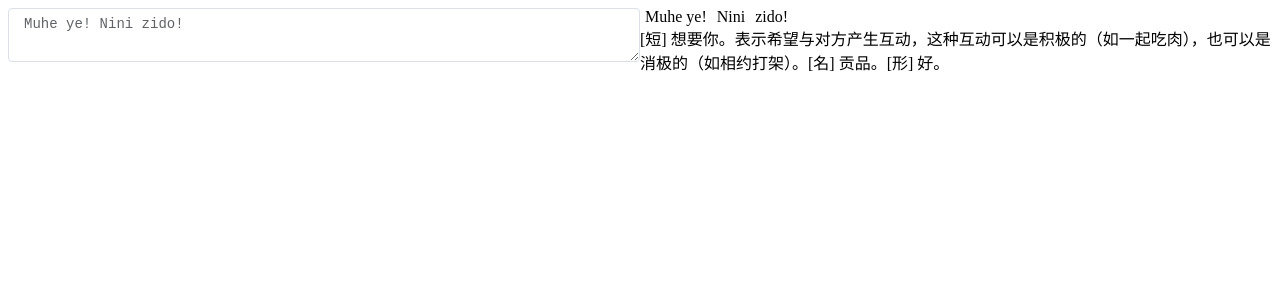
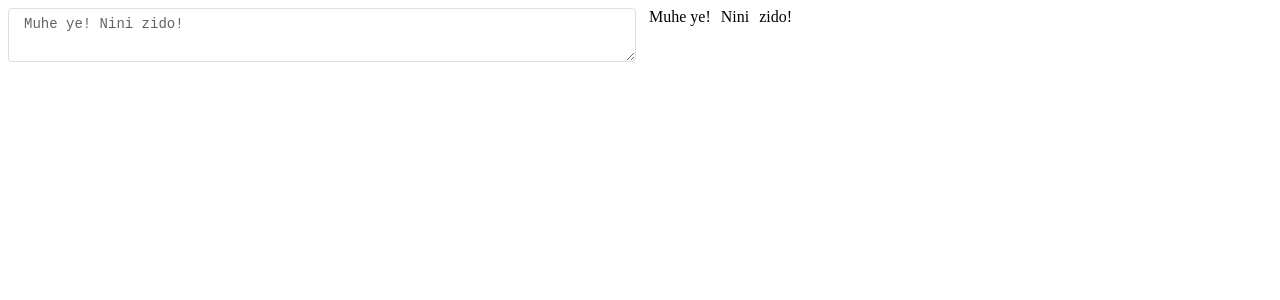
Before and after one commit to mizuka-wu/hilichurls-language, a Vue app: page / in a window 1280 px wide. Shown: the top 300 px of the page. Built offline with nearby package versions, Linux system fonts and the light colour scheme.

Commit message:
feat: 删除底部的中文

```diff
--- a/src/App.vue
+++ b/src/App.vue
@@ -1,6 +1,6 @@
 <template>
   <div id="app">
-    <el-row>
+    <el-row :gutter="8">
       <el-col :span="12">
         <el-input type="textarea" v-model="source" />
       </el-col>
@@ -18,9 +18,6 @@
             </div>
             <span class="text">{{ dir.text }}</span>
           </el-tooltip>
-        </div>
-        <div>
-          <span :key="dir.text" v-for="dir of result">{{ dir.meaning[0] }}</span>
         </div>
       </el-col>
     </el-row>
```
